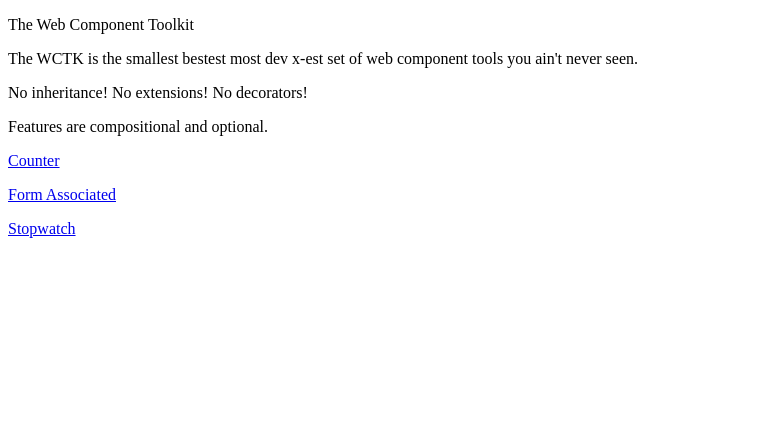
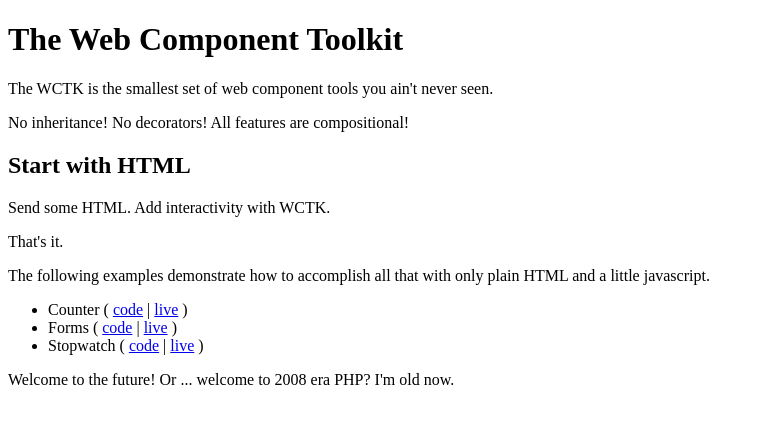
Before and after one commit to w-lfpup/wctk-js, a website: page index.html in a window 1280 px wide. Shown: the whole page, without its empty margins (0-764 px from the left). Drawn offline with Linux system fonts and the light colour scheme.

Commit message:
examples

```diff
--- a/examples/counter/mod.js
+++ b/examples/counter/mod.js
@@ -8,7 +8,7 @@ class Counter extends HTMLElement {
 		callbacks: [["click", this.#clickHandler]],
 	});
 
-	#state = getStateFromDOM(this.#wc.shadowRoot);
+	#state = getStateFromShadowDOM(this.#wc.shadowRoot);
 
 	#clickHandler(e) {
 		if (!this.#state) return;
@@ -21,7 +21,7 @@ class Counter extends HTMLElement {
 	}
 }
 
-function getStateFromDOM(shadowRoot) {
+function getStateFromShadowDOM(shadowRoot) {
 	let el = shadowRoot.querySelector("span");
 	if (el instanceof HTMLSpanElement) {
 		return { el, count: parseInt(el.textContent) };
--- a/index.html
+++ b/index.html
@@ -2,15 +2,43 @@
 <body>
 	<head></head>
 	<main>
-		<p>The Web Component Toolkit</p>
-		<p>The WCTK is the smallest bestest most dev x-est set of web component tools you ain't never seen.</p>
-		<p>No inheritance! No extensions! No decorators!</p>
+		<h1>The Web Component Toolkit</h1>
+		<p>The WCTK is the smallest set of web component tools you ain't never seen.</p>
+		<p>No inheritance! No decorators! All features are compositional!</p>
+		<section>
+			<h2>Start with HTML</h2>
+			<p>
+				Send some HTML. Add interactivity with WCTK.
+			</p>
+			<p>
+				That's it.
+			</p>
+			<p>
+				The following examples demonstrate how to accomplish all that with only plain HTML and a little javascript.
+			</p>
+		</section>
+		<ul>
+			<li>Counter
+				(
+				<a target="_blank" href="https://github.com/wolfpup-software/wctk-js/tree/main/examples/counter">code</a> |
+				<a target="_blank" href="/examples/counter/">live</a>
+				)
+			</li>
+			<li>Forms
+				(
+				<a target="_blank" href="https://github.com/wolfpup-software/wctk-js/tree/main/examples/form_associated">code</a> |
+				<a target="_blank" href="/examples/form_associated/">live</a>
+				)
+			</li>
+			<li>Stopwatch
+				(
+				<a target="_blank" href="https://github.com/wolfpup-software/wctk-js/tree/main/examples/stopwatch">code</a> |
+				<a target="_blank" href="/examples/stopwatch/">live</a>
+				)
+			</li>
+		</ul>
 		<p>
-			Features are compositional and optional.
+			Welcome to the future! Or ... welcome to 2008 era PHP? I'm old now.
 		</p>
-		<p><a href="/examples/counter/">Counter</a></p>
-		<p><a href="/examples/form_associated/">Form Associated</a></p>
-		<p><a href="/examples/stopwatch/">Stopwatch</a></p>
-
 	</main>
 </body>
```
Also changed, not shown: examples/form_associated/index.html (+2 -1 lines), examples/form_associated/mod.js (+16 -0 lines), examples/stopwatch/index.html (+1 -1 lines), examples/stopwatch/mod.js (+3 -6 lines), dist/bind.js.
